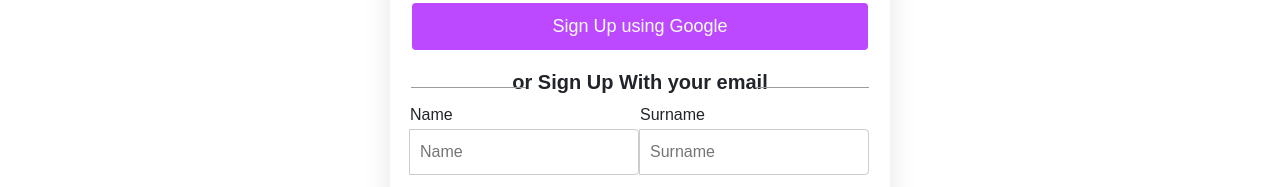
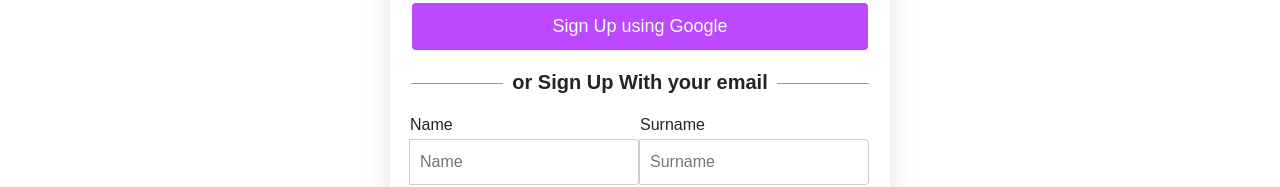
Before and after one commit to 07Onkar/car_rental_test, a React (Create React App) app in the folder car_rental_test/ClientApp/: page /register in a window 1280 px wide. Shown: the part 554-741 px from the top of the page. Built offline with nearby package versions, Linux system fonts and the light colour scheme.

Commit message:
removed unnecessary css Mapping and done some minor changes in the register and signIn Pages

```diff
--- a/car_rental_test/ClientApp/src/components/SigninC.js
+++ b/car_rental_test/ClientApp/src/components/SigninC.js
@@ -5,6 +5,7 @@
 export class SigninC extends Component {
     render() {
         return (
+            <div className="ui-main">
             <div className="ui-panel">
                 <div className="background-image"></div>
                 <div className="login-form">
@@ -26,6 +27,7 @@
                 <br />
                 <Captcha />
             </div>
+            </div>
         );
     }
 }
--- a/car_rental_test/ClientApp/src/components/styles/globalStyles.css
+++ b/car_rental_test/ClientApp/src/components/styles/globalStyles.css
@@ -22,9 +22,7 @@
   }
 
   /* For the Links in the Buttons */
-  a:hover{
-    color:white;
-  }
+
 
   h2{
     font-weight: 600;
@@ -2404,10 +2402,14 @@
     flex-direction: column; /* Change flex-direction to column */
     justify-content: flex-start; /* Align items from the top */
     align-items: center;
-    height: 50vh;
+    height: 72vh;
     color: rgb(0, 0, 0);
     box-shadow: 0px 0px 12px rgba(193, 59, 255, 0.3);
     z-index: 1;
+    padding-top:110px;
+  }
+  .ui-main{
+      padding-top:70px;
   }
 
   .background-image {
@@ -2541,6 +2543,9 @@
   .register-page {
     padding-top: 78px;
   }
+  .register-page , a , a:hover{
+      text-decoration:none
+  }
 
   .container-register {
     max-width: 500px;
@@ -2581,15 +2586,15 @@
     text-align: center;
     position: relative;
     margin: 1px 1px;
-    padding-bottom: 10px;
+    padding-bottom: 20px;
   }
 
   .signup-head::before,
   .signup-head::after {
     content: "";
     position: absolute;
-    top: 50%;
-    width: 25%;
+    top: 30%;
+    width: 20%;
     border-top: 1px solid #9c9c9c;
   }
 
```
Also changed, not shown: 1 other file (tests, documents, lock files or other folders).
